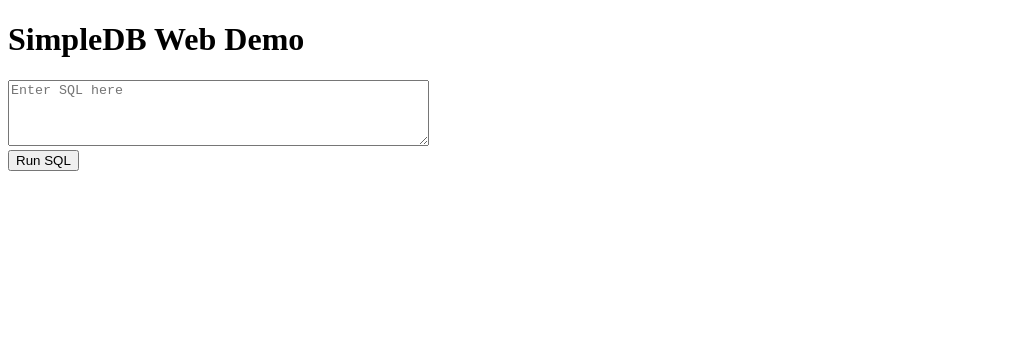
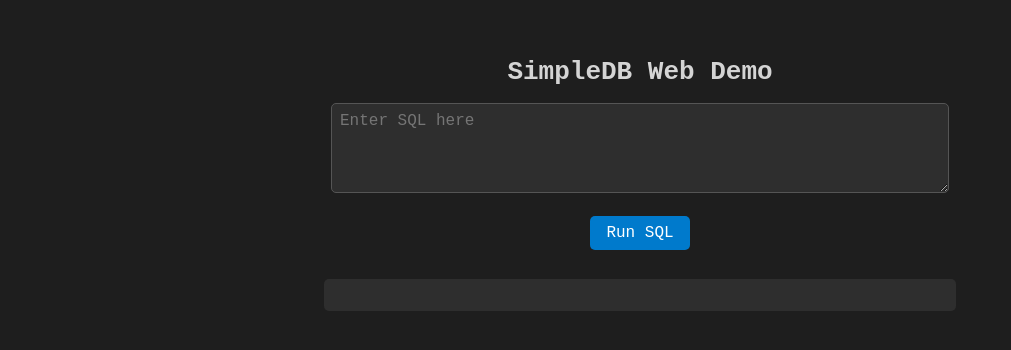
Before and after one commit to Cokumujr/simple-rdbms, a website with bundled scripts: page src/web-demo/public/index.html in a window 1280 px wide. Shown: the whole page, without its empty margins (0-1011 px from the left). Built offline with nearby package versions, Linux system fonts and the light colour scheme.

Commit message:
added some styling to the web demo for better UI

```diff
--- a/src/web-demo/public/index.html
+++ b/src/web-demo/public/index.html
@@ -5,6 +5,65 @@
     <meta charset="UTF-8">
     <meta name="viewport" content="width=device-width, initial-scale=1.0">
     <title>RDBMS Web Demo</title>
+
+    <style>
+        body {
+            font-family: monospace;
+            display: flex;
+            flex-direction: column;
+            align-items: center;
+            justify-content: flex-start;
+            min-height: 100vh;
+            padding: 2rem;
+            background-color: #1e1e1e;
+            color: #d4d4d4;
+        }
+
+        h1 {
+            margin-bottom: 1rem;
+        }
+
+        textarea {
+            width: 80%;
+            max-width: 600px;
+            font-family: monospace;
+            font-size: 1rem;
+            margin-bottom: 0.5rem;
+            padding: 0.5rem;
+            border-radius: 5px;
+            border: 1px solid #555;
+            background-color: #2e2e2e;
+            color: #d4d4d4;
+        }
+
+        button {
+            padding: 0.5rem 1rem;
+            font-family: monospace;
+            font-size: 1rem;
+            border-radius: 5px;
+            border: none;
+            background-color: #007acc;
+            color: white;
+            cursor: pointer;
+            margin-bottom: 1rem;
+        }
+
+        button:hover {
+            background-color: #005f99;
+        }
+
+        pre {
+            width: 80%;
+            max-width: 600px;
+            background-color: #2e2e2e;
+            padding: 1rem;
+            border-radius: 5px;
+            overflow-x: auto;
+            white-space: pre-wrap;
+            word-wrap: break-word;
+            color: #d4d4d4;
+        }
+    </style>
 </head>
 
 
```
